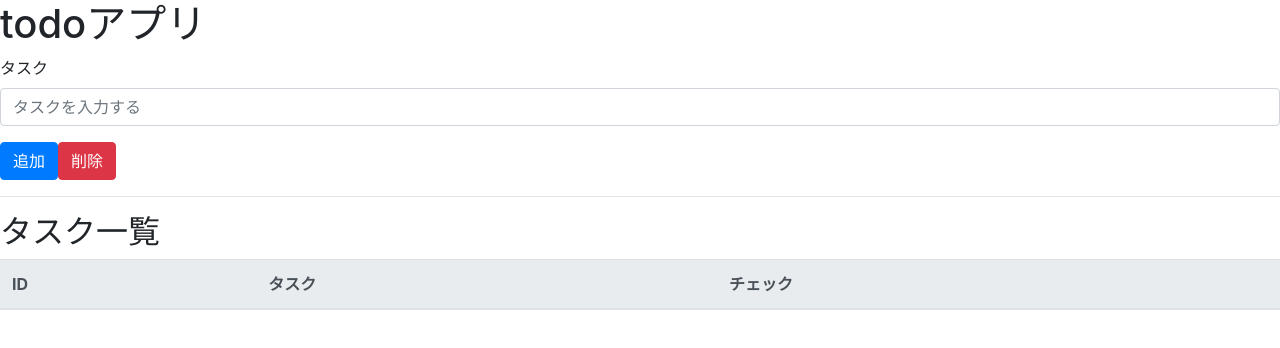
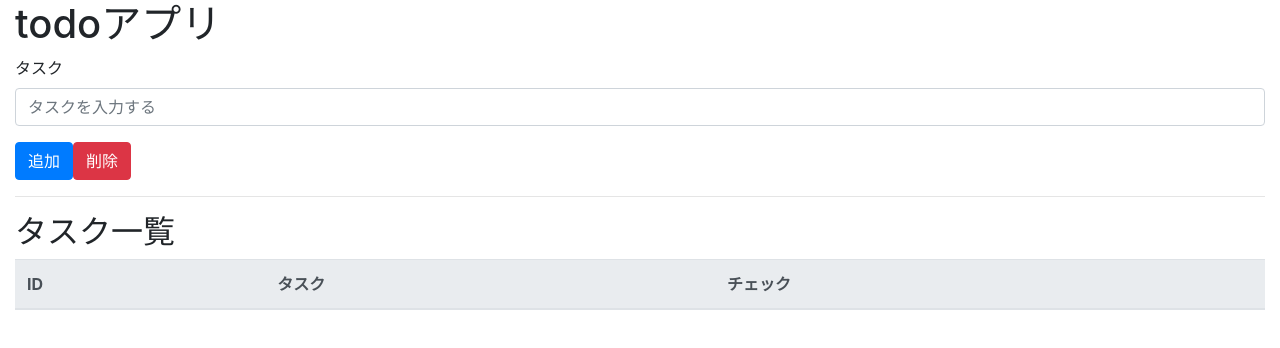
Before and after one commit to TakaShinoda/todo-with-react-hooks, a React (Create React App) app: page / in a window 1280 px wide. Shown: the top 348 px of the page. Built offline with nearby package versions, Linux system fonts and the light colour scheme.

Commit message:
Fix container-fluid

```diff
--- a/src/components/App.js
+++ b/src/components/App.js
@@ -8,11 +8,11 @@ export const App = () => {
   const [state, dispatch] = useReducer(reducer, [])
 
   return (
-    <>
+    <div className="container-fluid">
       <h1>todoアプリ</h1>
       <TodoForm state={state} dispatch={dispatch} />
       <hr />
       <Todos state={state} dispatch={dispatch} />
-    </>
+    </div>
   )
 }
```
